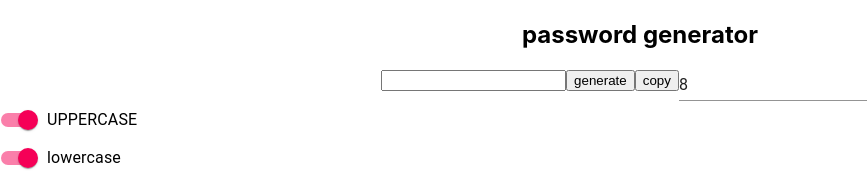
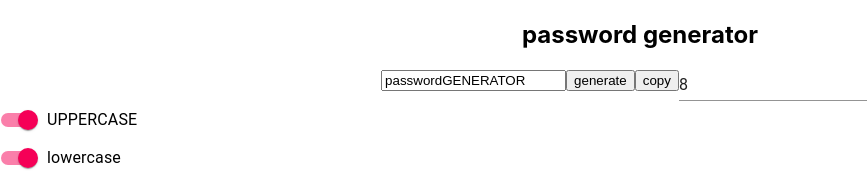
Before and after one commit to carloscasciano/password_generator_react, a React (Create React App) app: page / in a window 1280 px wide. Shown: the top 171 px of the page, without its empty margins (0-867 px from the left). Built offline with nearby package versions, Linux system fonts and the light colour scheme.

Commit message:
Add password calculation with user click

```diff
--- a/src/App.js
+++ b/src/App.js
@@ -2,15 +2,21 @@ import React, {useState} from 'react';
 import './App.css';
 
 import Title from './components/Title'
-import GeneratedPasswordMenu from './components/GeneratedPassword'
+import GeneratedPasswordMenu from './components/GeneratedPasswordMenu'
 import ButtonsMenu from './components/ButtonsMenu'
 import CommandsMenu from './components/CommandsMenu'
 import Footer from './components/Footer'
 
+import {generatePassword} from './code_logic/generatePassword'
+import {createMasterString} from './code_logic/generatePassword'
+
+
+/*  */
 
 function App() {
   //states
 
+  const [generatedPassword, setGeneratedPassword] = useState("passwordGENERATOR")
   const [userCharacterLengthInput, setUserCharacterLengthInput] = useState(8)
   const [rulesSwitches, setRulesSwitches] = useState({
     lowerCase: true,
@@ -26,13 +32,21 @@ function App() {
   }
 
   const handleSwitchesState = name => event => {
-    setRulesSwitches({ ...rulesSwitches, [name]: event.target.checked });
-  };
+    setRulesSwitches({ ...rulesSwitches, [name]: event.target.checked })
+  }
+
+  const handleGeneratePassword = () => {
+    const rulesString = createArrayOfRulesFromSwitches(rulesSwitches)
+    const charactersString = createMasterString(rulesString)
+    setGeneratedPassword(generatePassword(userCharacterLengthInput,charactersString))
+  }
+
 
   // functions
 
   const createArrayOfRulesFromSwitches = (rulesObject) => {
     let newArr = []
+    // eslint-disable-next-line array-callback-return
     Object.entries(rulesObject).map(element => {
         if (element[1] === true) newArr.push(element[0])
     })
@@ -45,8 +59,12 @@ function App() {
   return (
     <div className=" App">
       <Title />
-      <GeneratedPasswordMenu />
-      <ButtonsMenu />
+      <GeneratedPasswordMenu
+        generatedPassword = {generatedPassword}
+      />
+      <ButtonsMenu
+        handleGeneratePassword = {handleGeneratePassword}
+      />
       <CommandsMenu
         userCharacterLengthInput = {userCharacterLengthInput}
         handleCharacterLengthInput = {handleCharacterLengthInput}
--- a/src/code_logic/generatePassword.js
+++ b/src/code_logic/generatePassword.js
@@ -4,7 +4,7 @@ const symbolsString = `!"#$%&'()*+,-./:;<=>?@[]^_}{~`
 const numbersString = `0123456789`
 
 
-const createMasterString = (arrayOfRules) => {
+export const createMasterString = (arrayOfRules) => {
     let masterString = ''
     if (arrayOfRules.includes(`lowerCase`))
         masterString = masterString.concat(lowerCaseString)
@@ -16,6 +16,7 @@ const createMasterString = (arrayOfRules) => {
         masterString = masterString.concat(numbersString)
 
     return masterString
+
 }
 
 const chooseRandomCharacterFromString = (targetString) => {
@@ -25,12 +26,10 @@ const chooseRandomCharacterFromString = (targetString) => {
     return resultCharacter
 }
 
-const generatePassword = (passwordLength, charactersToBeUsedString) => {
+export const generatePassword = (passwordLength, charactersToBeUsedString) => {
     let resultPassword = ""
     for (let i = 0; i < passwordLength; i++) {
         resultPassword = resultPassword.concat(chooseRandomCharacterFromString(charactersToBeUsedString))
     }
     return resultPassword
 }
-
-export default {createMasterString, generatePassword}
--- a/src/components/ButtonsMenu.js
+++ b/src/components/ButtonsMenu.js
@@ -3,10 +3,12 @@ import React from 'react'
 import GeneratePasswordButton from './GeneratePasswordButton'
 import CopyToClipboardButton from './CopyToClipboardButton'
 
-const ButtonsMenu = () => {
+const ButtonsMenu = (props) => {
     return (
         <>
-            <GeneratePasswordButton />
+            <GeneratePasswordButton
+            props = {props}
+            />
             <CopyToClipboardButton />
 
         </>
--- a/src/components/GeneratePasswordButton.js
+++ b/src/components/GeneratePasswordButton.js
@@ -1,9 +1,11 @@
 import React from 'react'
 
-const GeneratePasswordButton = () => {
+const GeneratePasswordButton = (props) => {
+    console.log(props.props)
+
     return (
         <>
-            <button>generate</button>
+            <button onClick={props.props.handleGeneratePassword}>generate</button>
         </>
     )
 }
--- a/src/components/GeneratedPassword.js
+++ /dev/null
@@ -1,11 +0,0 @@
-import React from 'react'
-
-const GeneratedPassword = () => {
-    return (
-        <>
-            <input></input>
-        </>
-    )
-}
-
-export default GeneratedPassword
--- /dev/null
+++ b/src/components/GeneratedPasswordMenu.js
@@ -0,0 +1,11 @@
+import React from 'react'
+
+const GeneratedPasswordMenu = (props) => {
+    return (
+        <>
+            <input value={props.generatedPassword} readOnly></input>
+        </>
+    )
+}
+
+export default GeneratedPasswordMenu
```
